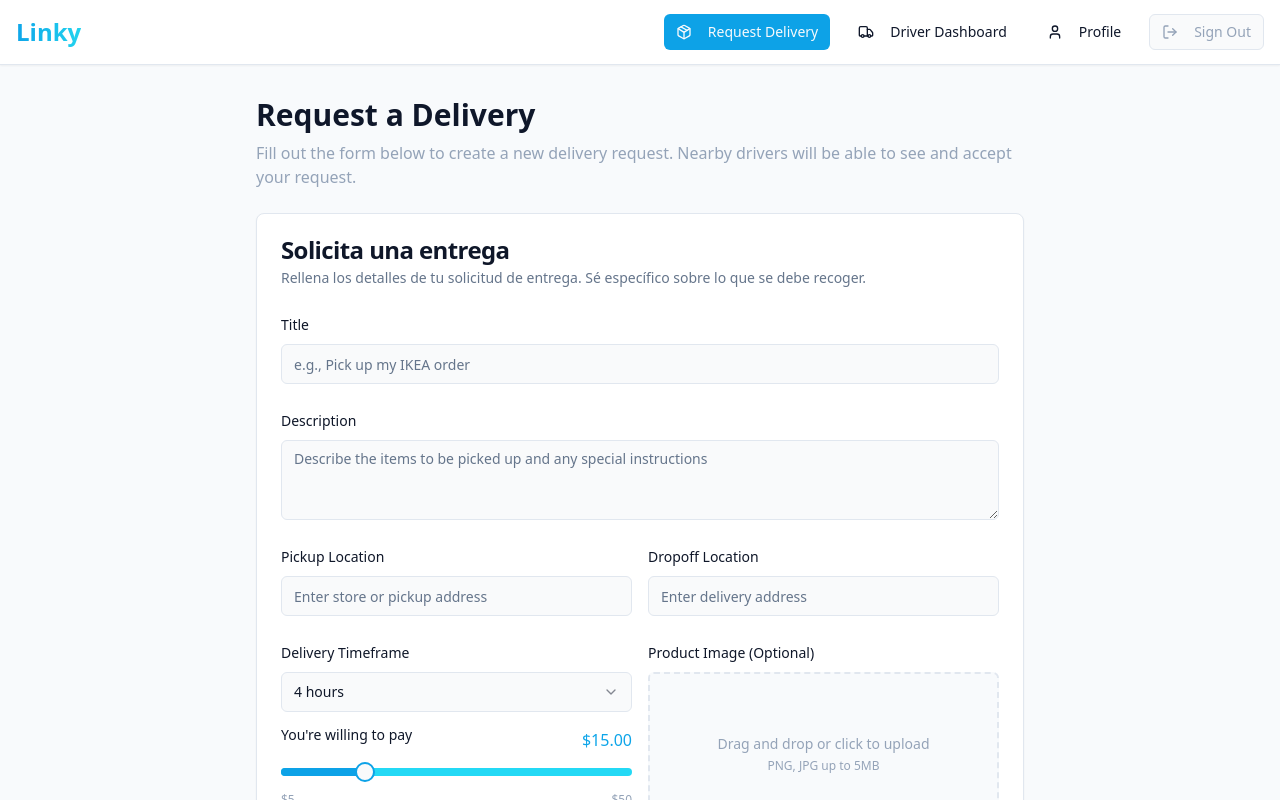
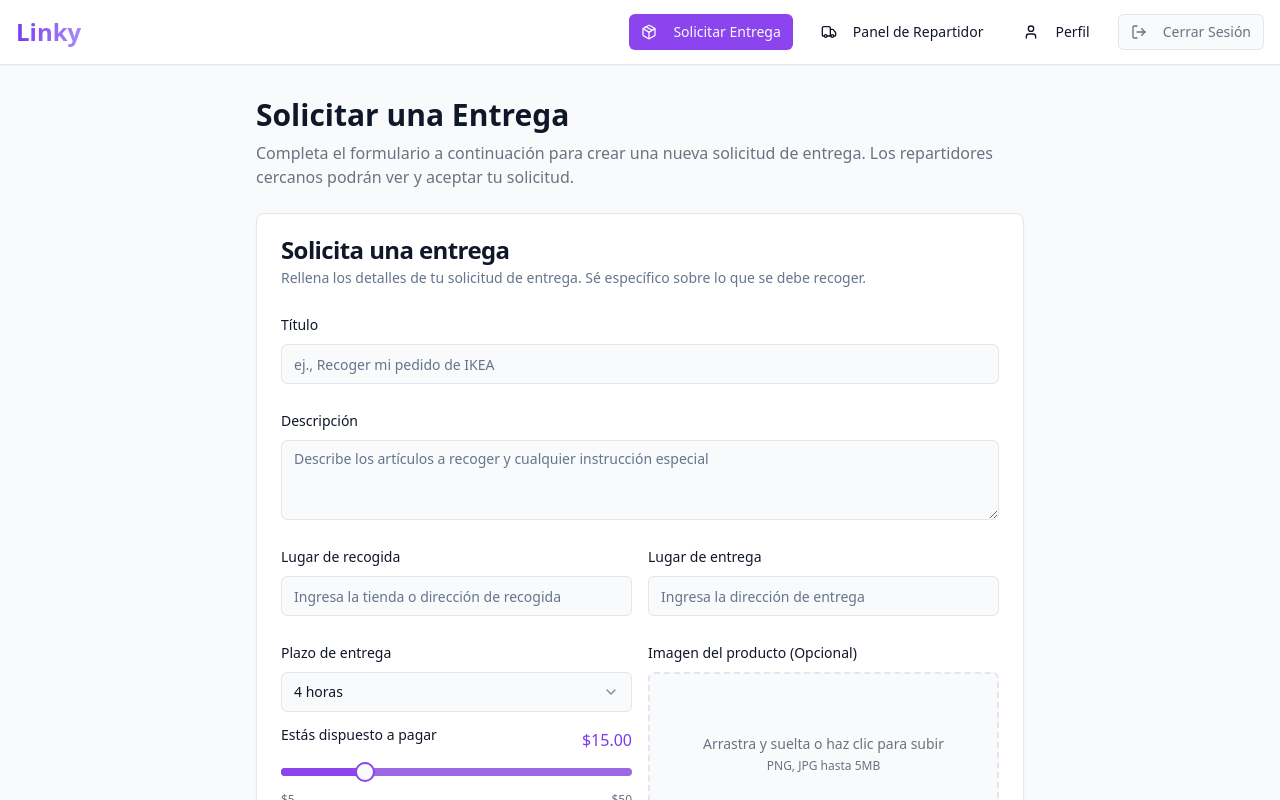
Before and after one commit to Linky-Emilio/linkydelivery, a React (Vite) app: page /request in a window 1280 px wide. Shown: the top 800 px of the page. Built offline with nearby package versions, Linux system fonts and the light colour scheme.

Commit message:
Refactor: Use brand colors and translate to Spanish
This commit updates the application to use the brand colors defined in the tailwind.config.ts file and translates all text to Spanish.

```diff
--- a/src/components/Navbar.tsx
+++ b/src/components/Navbar.tsx
@@ -18,9 +18,9 @@ const Navbar = () => {
   const toggleMenu = () => setIsMenuOpen(!isMenuOpen);
 
   const navLinks = [
-    { name: 'Request Delivery', path: '/request', icon: <Package className="h-5 w-5 mr-2" /> },
-    { name: 'Driver Dashboard', path: '/driver', icon: <Truck className="h-5 w-5 mr-2" /> },
-    { name: 'Profile', path: '/profile', icon: <User className="h-5 w-5 mr-2" /> },
+    { name: 'Solicitar Entrega', path: '/request', icon: <Package className="h-5 w-5 mr-2" /> },
+    { name: 'Panel de Repartidor', path: '/driver', icon: <Truck className="h-5 w-5 mr-2" /> },
+    { name: 'Perfil', path: '/profile', icon: <User className="h-5 w-5 mr-2" /> },
   ];
 
   const isActive = (path: string) => location.pathname === path;
@@ -29,7 +29,7 @@ const Navbar = () => {
     <header className="sticky top-0 z-50 w-full border-b bg-white shadow-sm">
       <div className="container mx-auto flex h-16 items-center justify-between px-4">
         <Link to="/" className="flex items-center">
-          <div className="text-2xl font-bold bg-gradient-to-r from-linky-primary to-linky-secondary bg-clip-text text-transparent">
+          <div className="text-2xl font-bold bg-gradient-to-r from-purple-600 to-purple-400 bg-clip-text text-transparent">
             Linky
           </div>
         </Link>
@@ -51,10 +51,10 @@ const Navbar = () => {
           <Button
             variant="outline"
             size="sm"
-            className="flex items-center text-linky-muted"
+            className="flex items-center text-gray-500"
           >
             <LogOut className="h-5 w-5 mr-2" />
-            Sign Out
+            Cerrar Sesión
           </Button>
         </nav>
 
@@ -83,8 +83,8 @@ const Navbar = () => {
                 key={link.path}
                 className={`flex items-center p-3 rounded-md ${
                   isActive(link.path)
-                    ? 'bg-linky-primary text-white'
-                    : 'hover:bg-linky-background'
+                    ? 'bg-purple-600 text-white'
+                    : 'hover:bg-gray-100'
                 }`}
                 onClick={toggleMenu}
               >
@@ -98,7 +98,7 @@ const Navbar = () => {
                 className="w-full flex items-center justify-center"
               >
                 <LogOut className="h-5 w-5 mr-2" />
-                Sign Out
+                Cerrar Sesión
               </Button>
             </div>
           </nav>
--- a/src/components/RequestDeliveryForm.tsx
+++ b/src/components/RequestDeliveryForm.tsx
@@ -1,3 +1,4 @@
+
 import { useState } from 'react';
 import { Card, CardContent, CardDescription, CardFooter, CardHeader, CardTitle } from '@/components/ui/card';
 import { Button } from '@/components/ui/button';
@@ -7,6 +8,7 @@ import { Textarea } from '@/components/ui/textarea';
 import { Select, SelectContent, SelectItem, SelectTrigger, SelectValue } from '@/components/ui/select';
 import { Slider } from '@/components/ui/slider';
 import { toast } from "sonner";
+
 interface FormData {
   title: string;
   description: string;
@@ -16,7 +18,9 @@ interface FormData {
   timeframe: string;
   image: File | null;
 }
-const timeframeOptions = ['1 hour', '2 hours', '4 hours', 'Today', 'Tomorrow'];
+
+const timeframeOptions = ['1 hora', '2 horas', '4 horas', 'Hoy', 'Mañana'];
+
 const RequestDeliveryForm = () => {
   const [formData, setFormData] = useState<FormData>({
     title: '',
@@ -24,11 +28,12 @@ const RequestDeliveryForm = () => {
     pickupLocation: '',
     dropoffLocation: '',
     price: 15,
-    timeframe: '4 hours',
+    timeframe: '4 horas',
     image: null
   });
   const [isSubmitting, setIsSubmitting] = useState(false);
   const [previewUrl, setPreviewUrl] = useState<string | null>(null);
+
   const handleInputChange = (e: React.ChangeEvent<HTMLInputElement | HTMLTextAreaElement>) => {
     const {
       name,
@@ -39,18 +44,21 @@ const RequestDeliveryForm = () => {
       [name]: value
     }));
   };
+
   const handleSelectChange = (value: string) => {
     setFormData(prev => ({
       ...prev,
       timeframe: value
     }));
   };
+
   const handleSliderChange = (value: number[]) => {
     setFormData(prev => ({
       ...prev,
       price: value[0]
     }));
   };
+
   const handleImageChange = (e: React.ChangeEvent<HTMLInputElement>) => {
     const file = e.target.files?.[0] || null;
     if (file) {
@@ -71,6 +79,7 @@ const RequestDeliveryForm = () => {
       setPreviewUrl(null);
     }
   };
+
   const handleSubmit = (e: React.FormEvent) => {
     e.preventDefault();
     setIsSubmitting(true);
@@ -78,7 +87,7 @@ const RequestDeliveryForm = () => {
     // Simulate API call with a timeout
     setTimeout(() => {
       // Log the data that would be sent to the server
-      console.log('Submitting request:', formData);
+      console.log('Enviando solicitud:', formData);
 
       // Reset form and show success notification
       setFormData({
@@ -87,14 +96,15 @@ const RequestDeliveryForm = () => {
         pickupLocation: '',
         dropoffLocation: '',
         price: 15,
-        timeframe: '4 hours',
+        timeframe: '4 horas',
         image: null
       });
       setPreviewUrl(null);
       setIsSubmitting(false);
-      toast.success("Delivery request submitted successfully!");
+      toast.success("¡Solicitud de entrega enviada con éxito!");
     }, 1500);
   };
+
   return <form onSubmit={handleSubmit}>
       <Card>
         <CardHeader>
@@ -103,34 +113,34 @@ const RequestDeliveryForm = () => {
         </CardHeader>
         <CardContent className="space-y-6">
           <div className="space-y-2">
-            <Label htmlFor="title">Title</Label>
-            <Input id="title" name="title" placeholder="e.g., Pick up my IKEA order" value={formData.title} onChange={handleInputChange} required />
+            <Label htmlFor="title">Título</Label>
+            <Input id="title" name="title" placeholder="ej., Recoger mi pedido de IKEA" value={formData.title} onChange={handleInputChange} required />
           </div>
 
           <div className="space-y-2">
-            <Label htmlFor="description">Description</Label>
-            <Textarea id="description" name="description" placeholder="Describe the items to be picked up and any special instructions" rows={3} value={formData.description} onChange={handleInputChange} required />
+            <Label htmlFor="description">Descripción</Label>
+            <Textarea id="description" name="description" placeholder="Describe los artículos a recoger y cualquier instrucción especial" rows={3} value={formData.description} onChange={handleInputChange} required />
           </div>
 
           <div className="grid grid-cols-1 md:grid-cols-2 gap-4">
             <div className="space-y-2">
-              <Label htmlFor="pickupLocation">Pickup Location</Label>
-              <Input id="pickupLocation" name="pickupLocation" placeholder="Enter store or pickup address" value={formData.pickupLocation} onChange={handleInputChange} required />
+              <Label htmlFor="pickupLocation">Lugar de recogida</Label>
+              <Input id="pickupLocation" name="pickupLocation" placeholder="Ingresa la tienda o dirección de recogida" value={formData.pickupLocation} onChange={handleInputChange} required />
             </div>
 
             <div className="space-y-2">
-              <Label htmlFor="dropoffLocation">Dropoff Location</Label>
-              <Input id="dropoffLocation" name="dropoffLocation" placeholder="Enter delivery address" value={formData.dropoffLocation} onChange={handleInputChange} required />
+              <Label htmlFor="dropoffLocation">Lugar de entrega</Label>
+              <Input id="dropoffLocation" name="dropoffLocation" placeholder="Ingresa la dirección de entrega" value={formData.dropoffLocation} onChange={handleInputChange} required />
             </div>
           </div>
 
           <div className="grid grid-cols-1 md:grid-cols-2 gap-4">
             <div className="space-y-4">
               <div>
-                <Label htmlFor="timeframe">Delivery Timeframe</Label>
+                <Label htmlFor="timeframe">Plazo de entrega</Label>
                 <Select value={formData.timeframe} onValueChange={handleSelectChange}>
                   <SelectTrigger className="mt-2">
-                    <SelectValue placeholder="Select a timeframe" />
+                    <SelectValue placeholder="Selecciona un plazo" />
                   </SelectTrigger>
                   <SelectContent>
                     {timeframeOptions.map(option => <SelectItem key={option} value={option}>
@@ -142,13 +152,13 @@ const RequestDeliveryForm = () => {
 
               <div className="space-y-2">
                 <div className="flex justify-between">
-                  <Label htmlFor="price">You're willing to pay</Label>
-                  <span className="font-medium text-linky-primary">
+                  <Label htmlFor="price">Estás dispuesto a pagar</Label>
+                  <span className="font-medium text-purple-600">
                     ${formData.price.toFixed(2)}
                   </span>
                 </div>
                 <Slider id="price" min={5} max={50} step={1} value={[formData.price]} onValueChange={handleSliderChange} className="py-2" />
-                <div className="flex justify-between text-xs text-linky-muted">
+                <div className="flex justify-between text-xs text-gray-500">
                   <span>$5</span>
                   <span>$50</span>
                 </div>
@@ -156,10 +166,10 @@ const RequestDeliveryForm = () => {
             </div>
 
             <div className="space-y-2">
-              <Label htmlFor="image">Product Image (Optional)</Label>
-              <div className="mt-2 flex flex-col items-center justify-center border-2 border-dashed rounded-md p-4 bg-linky-background">
+              <Label htmlFor="image">Imagen del producto (Opcional)</Label>
+              <div className="mt-2 flex flex-col items-center justify-center border-2 border-dashed rounded-md p-4 bg-gray-50">
                 {previewUrl ? <div className="relative w-full">
-                    <img src={previewUrl} alt="Product preview" className="h-32 mx-auto object-contain" />
+                    <img src={previewUrl} alt="Vista previa del producto" className="h-32 mx-auto object-contain" />
                     <Button type="button" variant="outline" size="sm" className="mt-2 w-full" onClick={() => {
                   setFormData(prev => ({
                     ...prev,
@@ -167,16 +177,16 @@ const RequestDeliveryForm = () => {
                   }));
                   setPreviewUrl(null);
                 }}>
-                      Remove Image
+                      Eliminar imagen
                     </Button>
                   </div> : <>
                     <label htmlFor="image-upload" className="flex flex-col items-center justify-center cursor-pointer h-32">
                       <div className="text-center">
-                        <p className="text-sm text-linky-muted">
-                          Drag and drop or click to upload
+                        <p className="text-sm text-gray-500">
+                          Arrastra y suelta o haz clic para subir
                         </p>
-                        <p className="text-xs text-linky-muted mt-1">
-                          PNG, JPG up to 5MB
+                        <p className="text-xs text-gray-500 mt-1">
+                          PNG, JPG hasta 5MB
                         </p>
                       </div>
                     </label>
@@ -187,11 +197,12 @@ const RequestDeliveryForm = () => {
           </div>
         </CardContent>
         <CardFooter>
-          <Button type="submit" disabled={isSubmitting} className="w-full bg-linky-primary hover:bg-linky-primary/90">
-            {isSubmitting ? "Submitting..." : "Submit Delivery Request"}
+          <Button type="submit" disabled={isSubmitting} className="w-full bg-purple-600 hover:bg-purple-700">
+            {isSubmitting ? "Enviando..." : "Enviar solicitud de entrega"}
           </Button>
         </CardFooter>
       </Card>
     </form>;
 };
+
 export default RequestDeliveryForm;
--- a/src/index.css
+++ b/src/index.css
@@ -14,16 +14,16 @@
     --popover: 0 0% 100%;
     --popover-foreground: 222 47% 11%;
 
-    --primary: 199 89% 48%;
+    --primary: 265 83% 60%;
     --primary-foreground: 210 40% 98%;
 
-    --secondary: 188 91% 55%;
+    --secondary: 265 68% 65%;
     --secondary-foreground: 222 47% 11%;
 
     --muted: 210 40% 96%;
     --muted-foreground: 215 16% 47%;
 
-    --accent: 25 95% 53%;
+    --accent: 265 83% 70%;
     --accent-foreground: 222 47% 11%;
 
     --destructive: 0 84% 60%;
@@ -31,7 +31,7 @@
 
     --border: 214 32% 91%;
     --input: 214 32% 91%;
-    --ring: 199 89% 48%;
+    --ring: 265 83% 60%;
 
     --radius: 0.5rem;
 
@@ -55,16 +55,16 @@
     --popover: 222 47% 11%;
     --popover-foreground: 210 40% 98%;
 
-    --primary: 199 89% 48%;
+    --primary: 265 83% 60%;
     --primary-foreground: 222 47% 11%;
 
-    --secondary: 188 91% 55%;
+    --secondary: 265 68% 65%;
     --secondary-foreground: 222 47% 11%;
 
     --muted: 217 33% 18%;
     --muted-foreground: 215 20% 65%;
 
-    --accent: 25 95% 53%;
+    --accent: 265 83% 70%;
     --accent-foreground: 210 40% 98%;
 
     --destructive: 0 63% 31%;
@@ -72,7 +72,7 @@
 
     --border: 217 33% 18%;
     --input: 217 33% 18%;
-    --ring: 199 89% 48%;
+    --ring: 265 83% 60%;
 
     --sidebar-background: 240 6% 10%;
     --sidebar-foreground: 240 5% 96%;
@@ -91,7 +91,7 @@
   }
 
   body {
-    @apply bg-linky-background text-linky-text;
+    @apply bg-background text-foreground;
   }
 }
 
--- a/src/pages/RequestDelivery.tsx
+++ b/src/pages/RequestDelivery.tsx
@@ -12,9 +12,9 @@ const RequestDelivery = () => {
     <div className="container mx-auto py-8 px-4">
       <div className="max-w-3xl mx-auto">
         <div className="mb-6">
-          <h1 className="text-3xl font-bold mb-2">Request a Delivery</h1>
-          <p className="text-linky-muted">
-            Fill out the form below to create a new delivery request. Nearby drivers will be able to see and accept your request.
+          <h1 className="text-3xl font-bold mb-2">Solicitar una Entrega</h1>
+          <p className="text-gray-500">
+            Completa el formulario a continuación para crear una nueva solicitud de entrega. Los repartidores cercanos podrán ver y aceptar tu solicitud.
           </p>
         </div>
 
--- a/tailwind.config.ts
+++ b/tailwind.config.ts
@@ -63,12 +63,25 @@ export default {
 					border: 'hsl(var(--sidebar-border))',
 					ring: 'hsl(var(--sidebar-ring))'
 				},
+				purple: {
+					50: '#f5f3ff',
+					100: '#ede9fe',
+					200: '#ddd6fe',
+					300: '#c4b5fd',
+					400: '#a78bfa',
+					500: '#8b5cf6',
+					600: '#7c3aed',
+					700: '#6d28d9',
+					800: '#5b21b6',
+					900: '#4c1d95',
+					950: '#2e1065',
+				},
 				linky: {
-					primary: '#0EA5E9',
-					secondary: '#22D3EE',
-					accent: '#F97316',
-					background: '#F8FAFC',
-					text: '#0F172A',
+					primary: '#7c3aed',
+					secondary: '#a78bfa',
+					accent: '#c4b5fd',
+					background: '#f8f7fa',
+					text: '#1e1b4b',
 					muted: '#94A3B8',
 					success: '#10B981',
 					warning: '#FBBF24',
```
